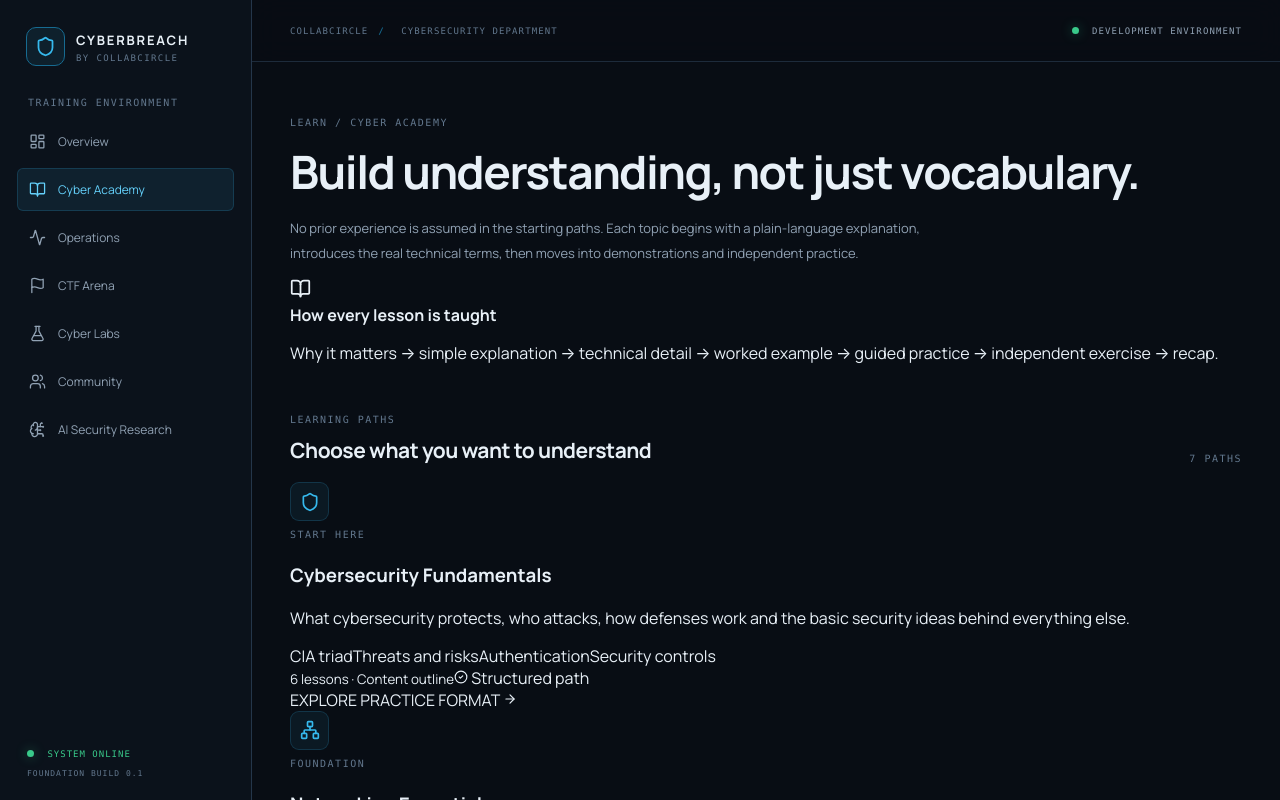
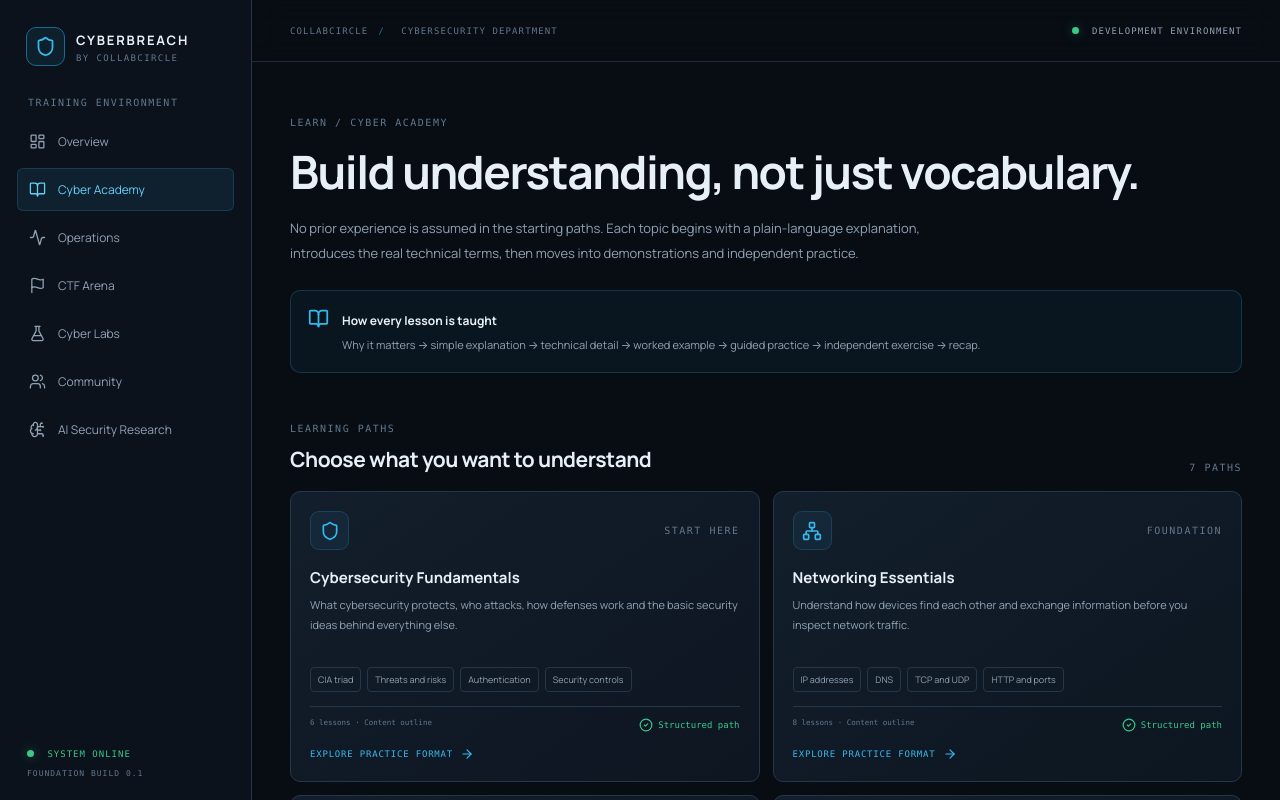
Before and after one commit to Samstatix/CyberBreach, a React (Vite) app in the folder apps/web/: page /academy in a window 1280 px wide. Shown: the top 800 px of the page. Built offline with nearby package versions, Linux system fonts and the light colour scheme.

Commit message:
style: add Academy and category guide layouts

```diff
--- a/apps/web/src/styles/global.css
+++ b/apps/web/src/styles/global.css
@@ -79,3 +79,26 @@ button { font: inherit; }
 .category-card a { display: inline-flex; align-items: center; gap: 7px; margin-top: 17px; color: var(--accent); font: 9px var(--font-mono); letter-spacing: 1px; }
 .category-card:hover { border-color: var(--accent-dim); }
 @media (max-width: 620px) { .category-grid { grid-template-columns: 1fr; } .difficulty-strip small { flex-basis: 100%; margin: 3px 0 0; } }
+
+
+/* Academy learning paths and plain-language category guides */
+.academy-promise { display: flex; align-items: flex-start; gap: 13px; margin-top: 25px; padding: 17px; border: 1px solid rgba(54,185,237,.2); border-radius: var(--radius-md); background: rgba(54,185,237,.055); color: var(--accent); }
+.academy-promise strong { color: var(--text-0); font-size: 12px; }
+.academy-promise p { margin: 5px 0 0; color: var(--text-1); font-size: 11px; line-height: 1.8; }
+.academy-grid { display: grid; grid-template-columns: repeat(2, minmax(0, 1fr)); gap: 13px; }
+.academy-card { padding: 19px; border: 1px solid var(--border); border-radius: var(--radius-md); background: linear-gradient(145deg, rgba(20,31,45,.95), rgba(13,22,33,.95)); }
+.academy-card-head { display: flex; justify-content: space-between; align-items: center; }
+.academy-card h3 { margin: 17px 0 7px; font-size: 15px; }
+.academy-card > p { min-height: 58px; margin: 0; color: var(--text-1); font-size: 11px; line-height: 1.8; }
+.topic-list { display: flex; flex-wrap: wrap; gap: 6px; margin: 14px 0; }
+.topic-list span { padding: 5px 7px; border: 1px solid var(--border); border-radius: 4px; color: var(--text-1); font-size: 9px; }
+.academy-card-foot { display: flex; justify-content: space-between; gap: 8px; padding-top: 11px; border-top: 1px solid var(--border); color: var(--text-2); font: 9px var(--font-mono); }
+.academy-card-foot span { display: inline-flex; align-items: center; gap: 5px; color: var(--success); }
+.academy-card > a { display: inline-flex; align-items: center; gap: 7px; margin-top: 15px; color: var(--accent); font: 9px var(--font-mono); letter-spacing: .8px; }
+.content-disclaimer { margin-top: 18px; color: var(--text-2); font-size: 10px; line-height: 1.7; }
+.category-learning-grid { display: grid; grid-template-columns: repeat(2, minmax(0, 1fr)); gap: 13px; margin-top: 28px; }
+.category-learning-card { padding: 20px; border: 1px solid var(--border); border-radius: var(--radius-md); background: var(--bg-1); color: var(--accent); }
+.category-learning-card h2 { margin: 12px 0 7px; color: var(--text-0); font-size: 16px; }
+.category-learning-card p { color: var(--text-1); font-size: 11px; line-height: 1.8; }
+.category-learning-card ul { display: grid; gap: 9px; padding-left: 18px; color: var(--text-1); font-size: 11px; line-height: 1.6; }
+@media (max-width: 620px) { .academy-grid, .category-learning-grid { grid-template-columns: 1fr; } .academy-card > p { min-height: 0; } .academy-card-foot { flex-wrap: wrap; } }
```
